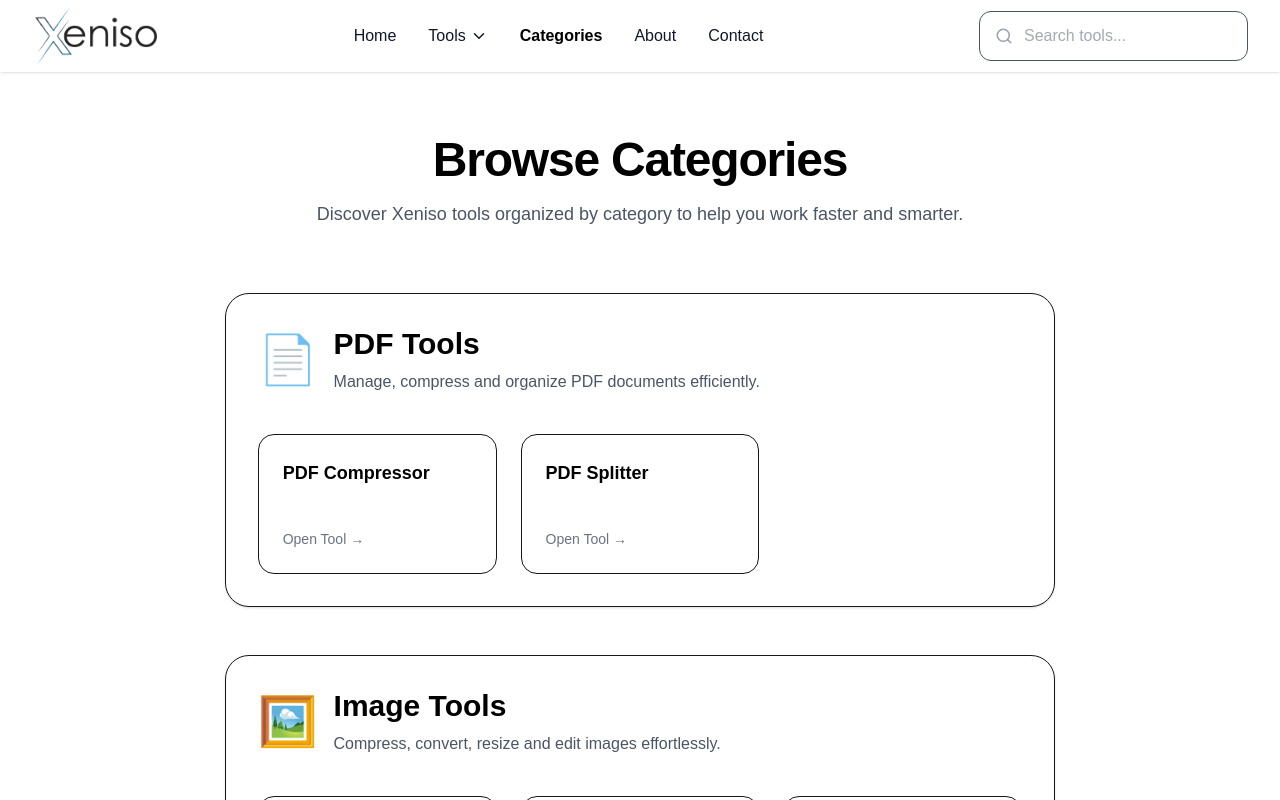
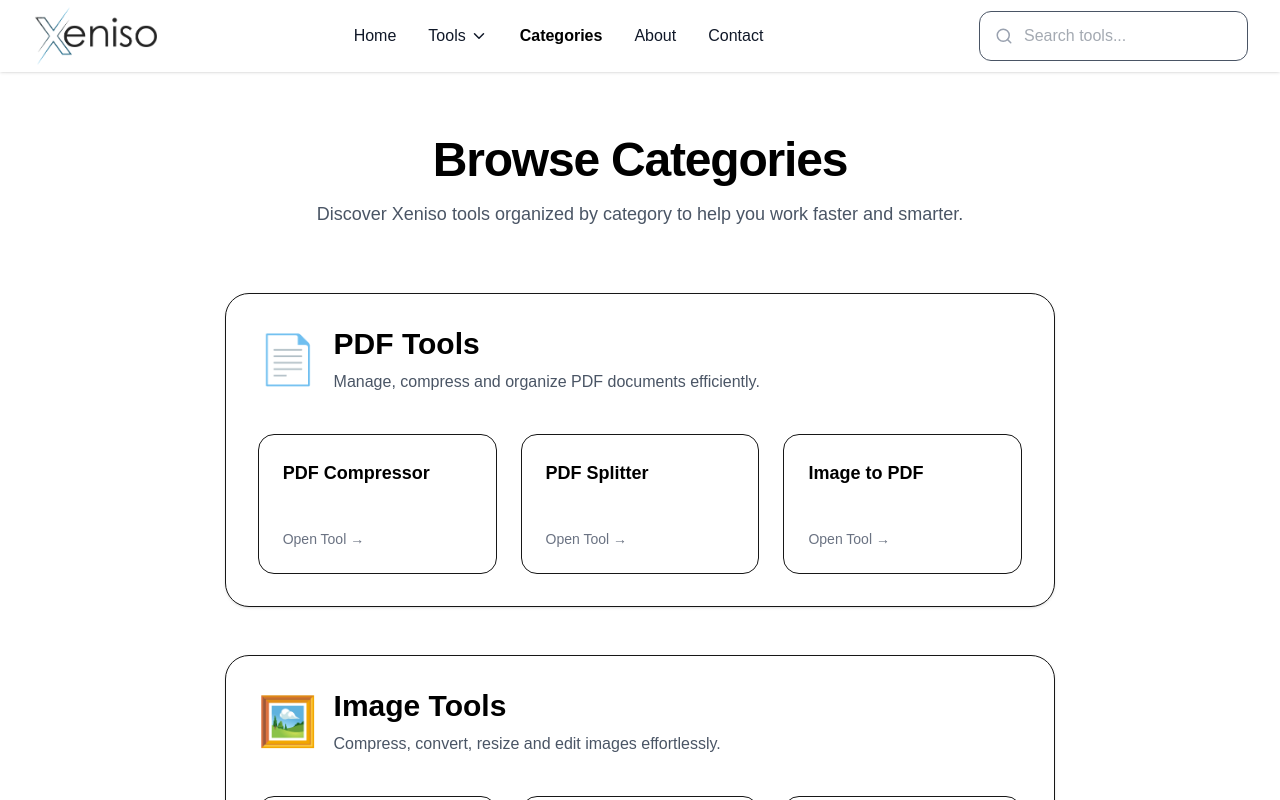
Before and after one commit to arm06-com/xeniso, a Next.js app: page /categories in a window 1280 px wide. Shown: the top 800 px of the page. Built offline with nearby package versions, Linux system fonts and the light colour scheme.

Commit message:
add image to pdf converter

```diff
--- a/app/categories/page.tsx
+++ b/app/categories/page.tsx
@@ -15,6 +15,10 @@ const categories = [
       {
         name: "PDF Splitter",
         href: "/tools/pdf-splitter",
+      },
+      {
+        name: "Image to PDF",
+        href: "/tools/pdf-converter",
       },
     ],
   },
--- a/app/page.tsx
+++ b/app/page.tsx
@@ -153,7 +153,7 @@ export default function HomePage() {
 
             <div>
               <h3 className="text-black text-4xl font-bold">
-                7+
+                9+
               </h3>
 
               <p className="mt-2 text-gray-600">
```
Also changed, not shown: components/Translator.tsx (added).
